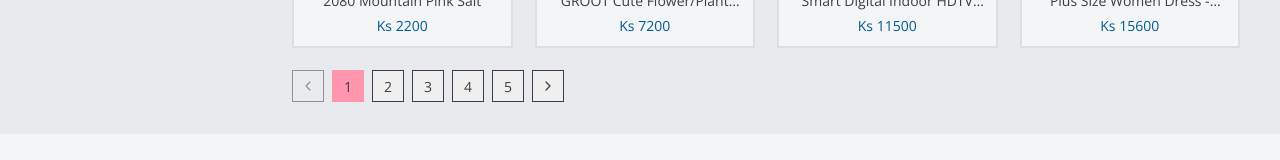
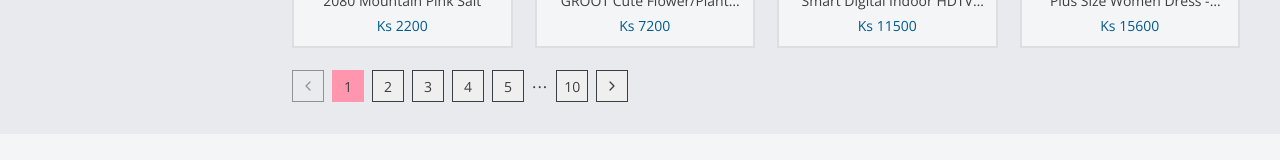
Before and after one commit to KhineKyaw/zee-ecommerce-site-client, a React (Create React App) app: page /products in a window 1280 px wide. Shown: the part 754-914 px from the top of the page. Built offline with nearby package versions, Linux system fonts and the light colour scheme.

Commit message:
finished products page pagination

```diff
--- a/src/components/UI/ItemList/ItemList.js
+++ b/src/components/UI/ItemList/ItemList.js
@@ -2,37 +2,7 @@ import React, { useState, useEffect } from "react"
 import { useHistory } from "react-router-dom"
 
 import classes from "./ItemList.module.css"
-
-const DEFAULT_ITEM_COUNT_PER_PAGE = 4
-
-const Pagination = props => {
-  const { activePage } = props
-  const pageLength = Math.floor(
-    props.data.pageCount / DEFAULT_ITEM_COUNT_PER_PAGE
-  )
-  const pages = Array.from({ length: pageLength }, (_, i) => i + 1)
-
-  return (
-    <div className={classes.pagination}>
-      <button disabled={activePage <= 1} onClick={props.onClickPrev}>
-        <ion-icon name='chevron-back-outline'></ion-icon>
-      </button>
-      {pages.map(i => {
-        return (
-          <button
-            onClick={props.onClick.bind(null, i)}
-            className={i === activePage ? classes.active : classes.normal}
-            key={i}>
-            {i}
-          </button>
-        )
-      })}
-      <button disabled={pageLength === activePage} onClick={props.onClickNext}>
-        <ion-icon name='chevron-forward-outline'></ion-icon>
-      </button>
-    </div>
-  )
-}
+import Pagination from "./Pagination/Pagination"
 
 const ItemList = props => {
   const activePage = +props.activePage || 1
@@ -42,10 +12,6 @@ const ItemList = props => {
 
   const handleClick = id => {
     history.push(`products?page=${id}`)
-    // setData({
-    //   count: 20,
-    //   items: props.onDataQuery(0, id)
-    // })
   }
 
   const handleNextClick = () => {
@@ -60,7 +26,7 @@ const ItemList = props => {
 
   useEffect(() => {
     setData({
-      pageCount: 20,
+      pageCount: 40,
       items: onDataQuery(0, activePage)
     })
   }, [activePage, onDataQuery])
--- a/src/components/UI/ItemList/ItemList.module.css
+++ b/src/components/UI/ItemList/ItemList.module.css
@@ -2,6 +2,7 @@
   --item-list-margin: var(--size-common-whitespace-small);
   --item-list-total-margin: var(--item-list-margin) * 3;
   --pagination-size: 32px;
+  --item-list-btn-margin: 8px;
 }
 
 .itemlist {
@@ -21,34 +22,3 @@
 .item:nth-child(4n) {
   margin: 0 0 10px 0;
 }
-
-/* pagination */
-.pagination {
-  display: flex;
-  height: var(--pagination-size);
-  width: 100%;
-}
-
-.pagination button {
-  display: flex;
-  justify-content: center;
-  align-items: center;
-  width: var(--pagination-size);
-  height: var(--pagination-size);
-  margin-right: 8px;
-  border: 1px solid var(--color-dark-background);
-}
-
-.pagination button:disabled {
-  cursor: not-allowed;
-  opacity: 0.5;
-}
-
-.normal {
-  border: 1px solid var(--color-dark-background);
-}
-
-.active {
-  background-color: var(--color-primary);
-  border: 1px solid var(--color-primary) !important;
-}
--- /dev/null
+++ b/src/components/UI/ItemList/Pagination/Pagination.js
@@ -0,0 +1,78 @@
+import React from "react"
+
+import classes from "./Pagination.module.css"
+
+const DEFAULT_ITEM_COUNT_PER_PAGE = 4
+const SHOWN_PAGE_LIMIT = 5
+const SHOWN_PAGE_TAIL = 2
+const END_BREAK = SHOWN_PAGE_LIMIT - SHOWN_PAGE_TAIL
+
+const Pagination = props => {
+  const { activePage } = props
+  const activePageIndex = activePage - 1
+  const pageLength = Math.floor(
+    props.data.pageCount / DEFAULT_ITEM_COUNT_PER_PAGE
+  )
+  const showEtc = pageLength > SHOWN_PAGE_LIMIT
+  let [showStartEtc, showEndEtc] = [false, false]
+  const pages = Array.from({ length: pageLength }, (_, i) => i + 1)
+  let startPage = 0
+  let endPage = pageLength
+
+  if (activePage >= SHOWN_PAGE_LIMIT) {
+    startPage = activePageIndex - SHOWN_PAGE_TAIL
+    showStartEtc = true
+  }
+
+  if (activePageIndex < pageLength - SHOWN_PAGE_LIMIT) {
+    endPage =
+      activePage <= END_BREAK ? SHOWN_PAGE_LIMIT : activePage + SHOWN_PAGE_TAIL
+    showEndEtc = true
+  }
+  const focusRange = showEtc ? pages.slice(startPage, endPage) : pages
+
+  const startEtc = showStartEtc ? (
+    <>
+      <button onClick={props.onClick.bind(null, 1)} className={classes.normal}>
+        1
+      </button>
+      <span>...</span>
+    </>
+  ) : null
+
+  const endEtc = showEndEtc ? (
+    <>
+      <span>...</span>
+      <button
+        onClick={props.onClick.bind(null, pageLength)}
+        className={classes.normal}>
+        {pageLength}
+      </button>
+    </>
+  ) : null
+
+  return (
+    <div className={classes.pagination}>
+      <button disabled={activePage <= 1} onClick={props.onClickPrev}>
+        <ion-icon name='chevron-back-outline'></ion-icon>
+      </button>
+      {startEtc}
+      {focusRange.map(i => {
+        return (
+          <button
+            onClick={props.onClick.bind(null, i)}
+            className={i === activePage ? classes.active : classes.normal}
+            key={i}>
+            {i}
+          </button>
+        )
+      })}
+      {endEtc}
+      <button disabled={pageLength === activePage} onClick={props.onClickNext}>
+        <ion-icon name='chevron-forward-outline'></ion-icon>
+      </button>
+    </div>
+  )
+}
+
+export default Pagination
--- /dev/null
+++ b/src/components/UI/ItemList/Pagination/Pagination.module.css
@@ -0,0 +1,36 @@
+/* pagination */
+.pagination {
+  display: flex;
+  height: var(--pagination-size);
+  width: 100%;
+}
+
+.pagination button {
+  display: flex;
+  justify-content: center;
+  align-items: center;
+  width: var(--pagination-size);
+  height: var(--pagination-size);
+  margin-right: var(--item-list-btn-margin);
+  border: 1px solid var(--color-dark-background);
+}
+
+.pagination button:disabled {
+  cursor: not-allowed;
+  opacity: 0.5;
+}
+
+.pagination span {
+  letter-spacing: 1px;
+  font-size: 1.2rem;
+  margin-right: var(--item-list-btn-margin);
+}
+
+.normal {
+  border: 1px solid var(--color-dark-background);
+}
+
+.active {
+  background-color: var(--color-primary);
+  border: 1px solid var(--color-primary) !important;
+}
--- a/src/utils/index.js
+++ b/src/utils/index.js
@@ -8,21 +8,17 @@ function random(seed) {
 }
 
 export function shuffle(array, seed) {
-  // <-- ADDED ARGUMENT
   var m = array.length,
     t,
     i
 
-  // While there remain elements to shuffle…
   while (m) {
-    // Pick a remaining element…
-    i = Math.floor(random(seed) * m--) // <-- MODIFIED LINE
+    i = Math.floor(random(seed) * m--)
 
-    // And swap it with the current element.
     t = array[m]
     array[m] = array[i]
     array[i] = t
-    ++seed // <-- ADDED LINE
+    ++seed
   }
 
   return array
```
